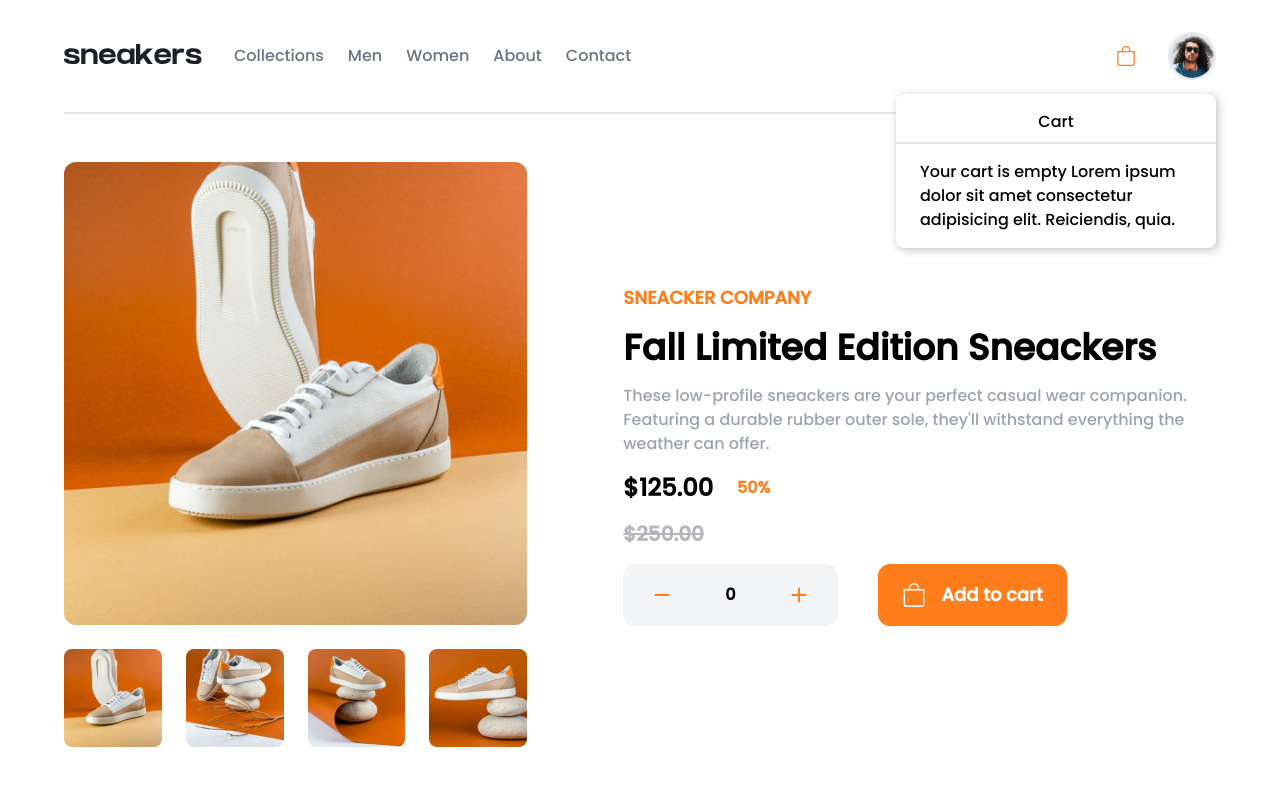
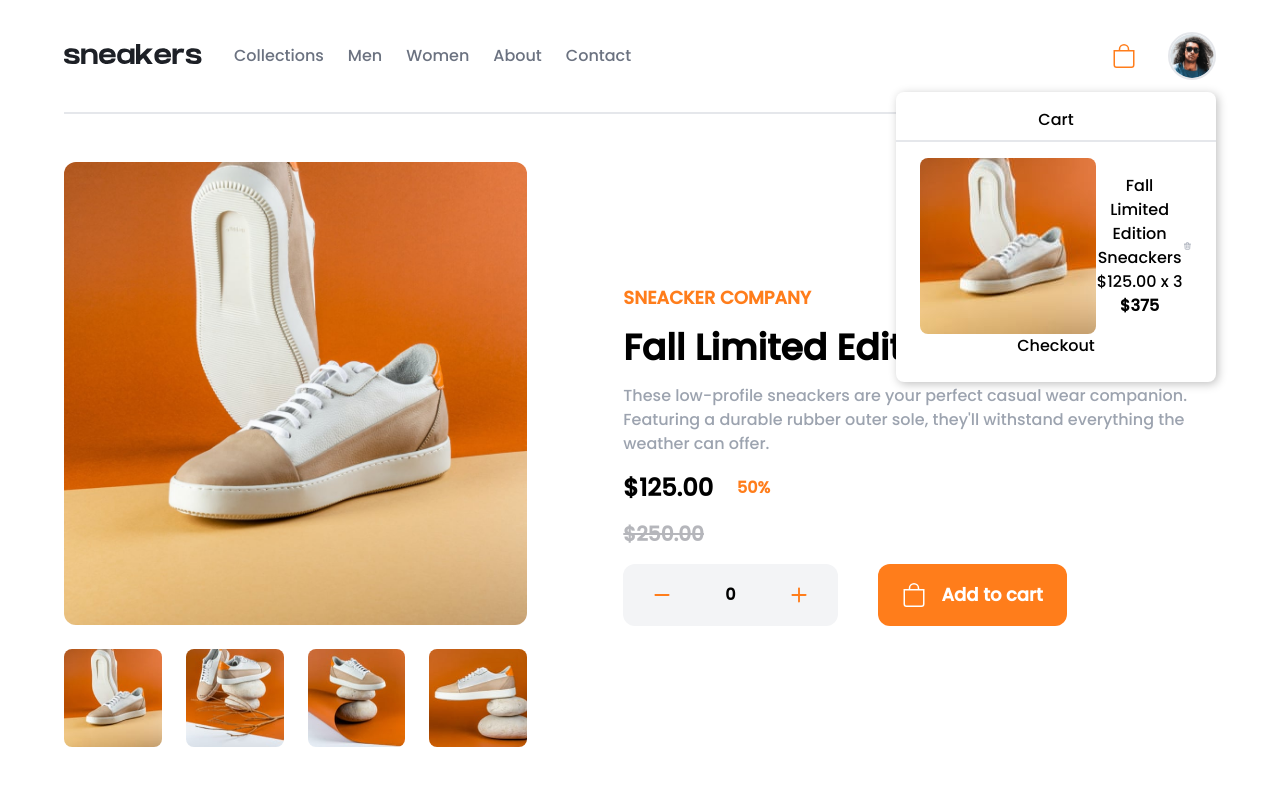
Before and after one commit to Warisaremou/sneackers-app, a React (Create React App) app: page / in a window 1280 px wide. Both pictures are taken after a click on the icon 1126 px from the left and 56 px from the top of the page. Shown: the top 786 px of the page. Built offline with nearby package versions, Linux system fonts and the light colour scheme.

Commit message:
Ajout du composant HiOutlineTrash et du cover du produit

```diff
--- a/src/components/Cart/Cart.jsx
+++ b/src/components/Cart/Cart.jsx
@@ -2,6 +2,8 @@ import React from "react";
 import { useState } from "react";
 // import { BsCart3 } from "react-icons/bs";
 import { BsBag } from "react-icons/bs";
+import { HiOutlineTrash } from "react-icons/hi";
+import cover from "../../pictures/image-product-1-thumbnail.jpg";
 
 function Cart() {
   const [openCart, setIsOpen] = useState(false);
@@ -13,7 +15,7 @@ function Cart() {
   return (
     <div className="cart relative">
       <BsBag
-        className={`cursor-pointer text-xl ${
+        className={`cursor-pointer text-2xl ${
           openCart ? "text-pure-orange" : null
         }`}
         onClick={showCart}
@@ -21,12 +23,27 @@ function Cart() {
       <div
         className={
           openCart
-            ? "absolute rounded-lg py-4 bg-white text-md top-12 -right-20 w-80 max-[320px]:w-72 transition-all duration-1000"
+            ? "absolute rounded-lg py-4 bg-white text-md top-12 -right-20 w-80 h-56 max-[320px]:w-72 transition-all duration-1000"
             : "hidden"
         }
       >
-        <h4 className="text-center border-b-2 pb-2">Cart</h4>
-        <div className="pt-4 px-6">Your cart is empty Lorem ipsum dolor sit amet consectetur adipisicing elit. Reiciendis, quia.</div>
+        <h4 className="text-center border-b-2 pb-2 text-gray-600">Cart</h4>
+        <div className="text-center pt-4 pb-2 text-sm px-6 text-gray-600">
+          <div className="flex items-center">
+            <img src={cover} alt="product-img" className="w-14 rounded-lg" />
+            <div className="text-start pl-5">
+              <h4 className="text-sm">Fall Limited Edition Sneackers</h4>
+              <p className="text-sm">
+                $125.00 x 3 <span className="font-bold">$375</span>
+              </p>
+            </div>
+            <HiOutlineTrash className="text-2xl text-gray-400" />
+            {/* Your cart is empty */}
+          </div>
+          <button className="checkout-btn">
+            Checkout
+          </button>
+        </div>
       </div>
     </div>
   );
```
